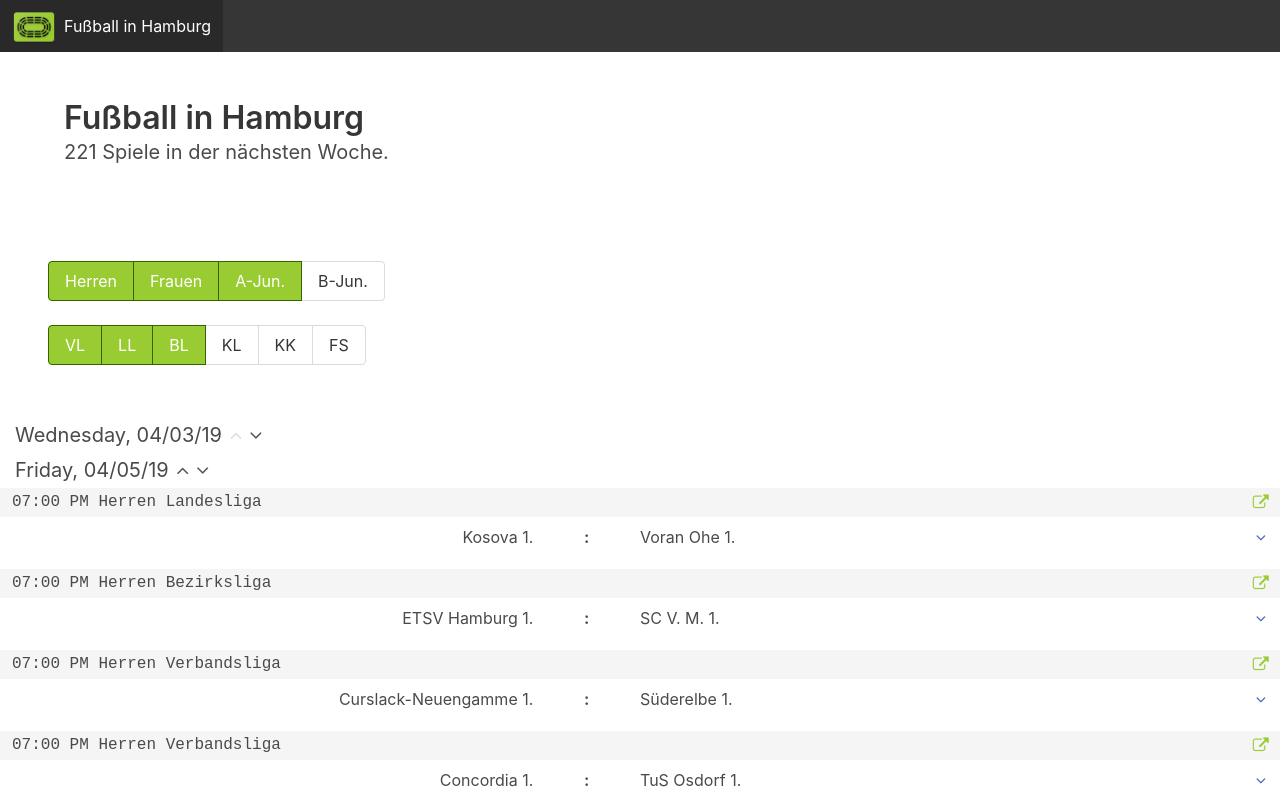
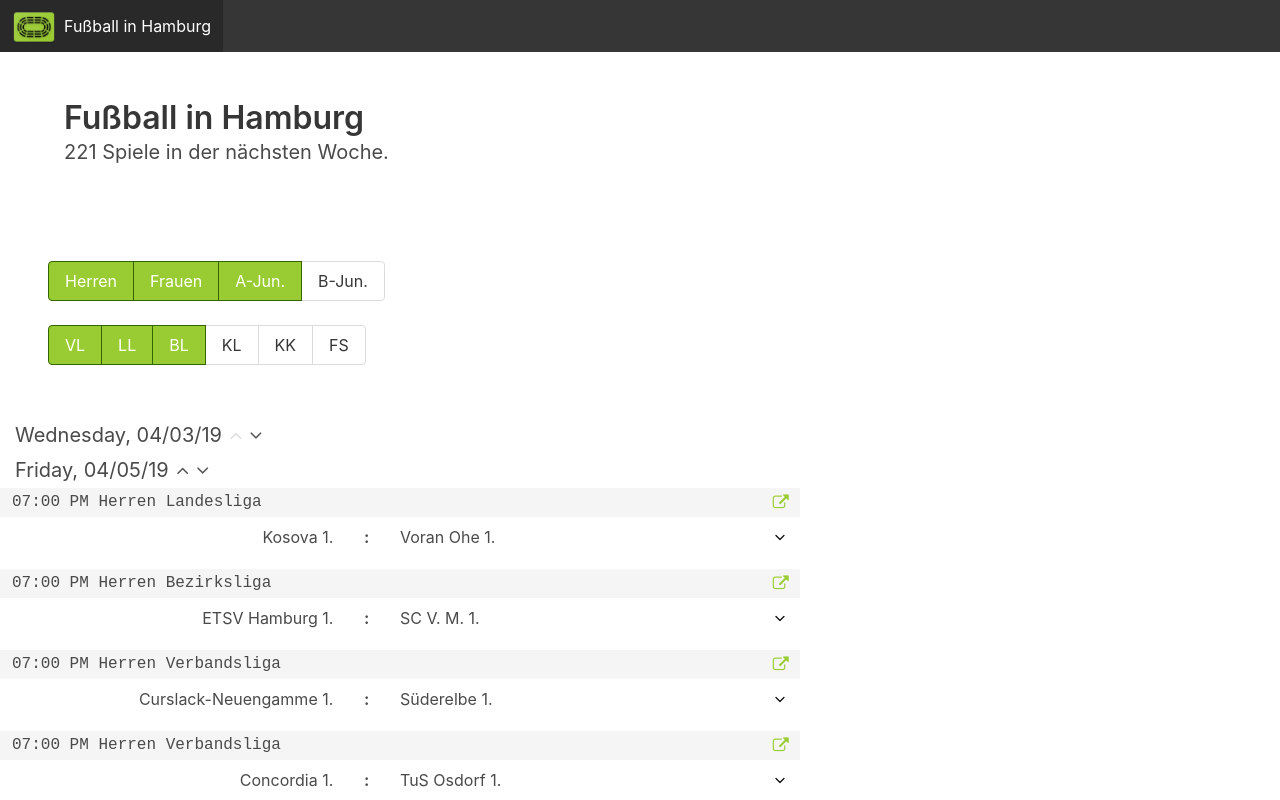
Before and after one commit to ollide/fussifinder-frontend, a React (Create React App) app: page / in a window 1280 px wide. Shown: the top 800 px of the page. Built offline with nearby package versions, Linux system fonts and the light colour scheme.

Commit message:
use button to toggle MatchDetails, improves styling

```diff
--- a/src/Match.js
+++ b/src/Match.js
@@ -12,6 +12,10 @@ class Match extends React.Component {
 
     toggleDetails = () => {
         this.setState((state) => ({ showDetails: !state.showDetails }));
+    }
+
+    preventFocus = (e) => {
+        e && e.preventDefault();
     }
 
     render() {
@@ -50,9 +54,9 @@ class Match extends React.Component {
                                     </div>
 
                                     <div className="column is-1 match-details">
-                                        <a onClick={this.toggleDetails}>
+                                        <button tabIndex="0" onMouseDown={this.preventFocus} onClick={this.toggleDetails}>
                                             <i className={this.state.showDetails ? "icon-angle-up" : "icon-angle-down"}></i>
-                                        </a>
+                                        </button>
                                     </div>
 
                                     {this.state.showDetails && <MatchDetails id={match.id} />}
--- a/src/Match.scss
+++ b/src/Match.scss
@@ -26,6 +26,17 @@
     padding: 0;
     padding-right: .5rem;
     text-align: right;
+
+    button {
+        font-size: 17px;
+        border: none;
+        background: none;
+        padding: 0;
+    }
+}
+
+.match {
+    max-width: 800px;
 }
 
 .match .home-team {
```
